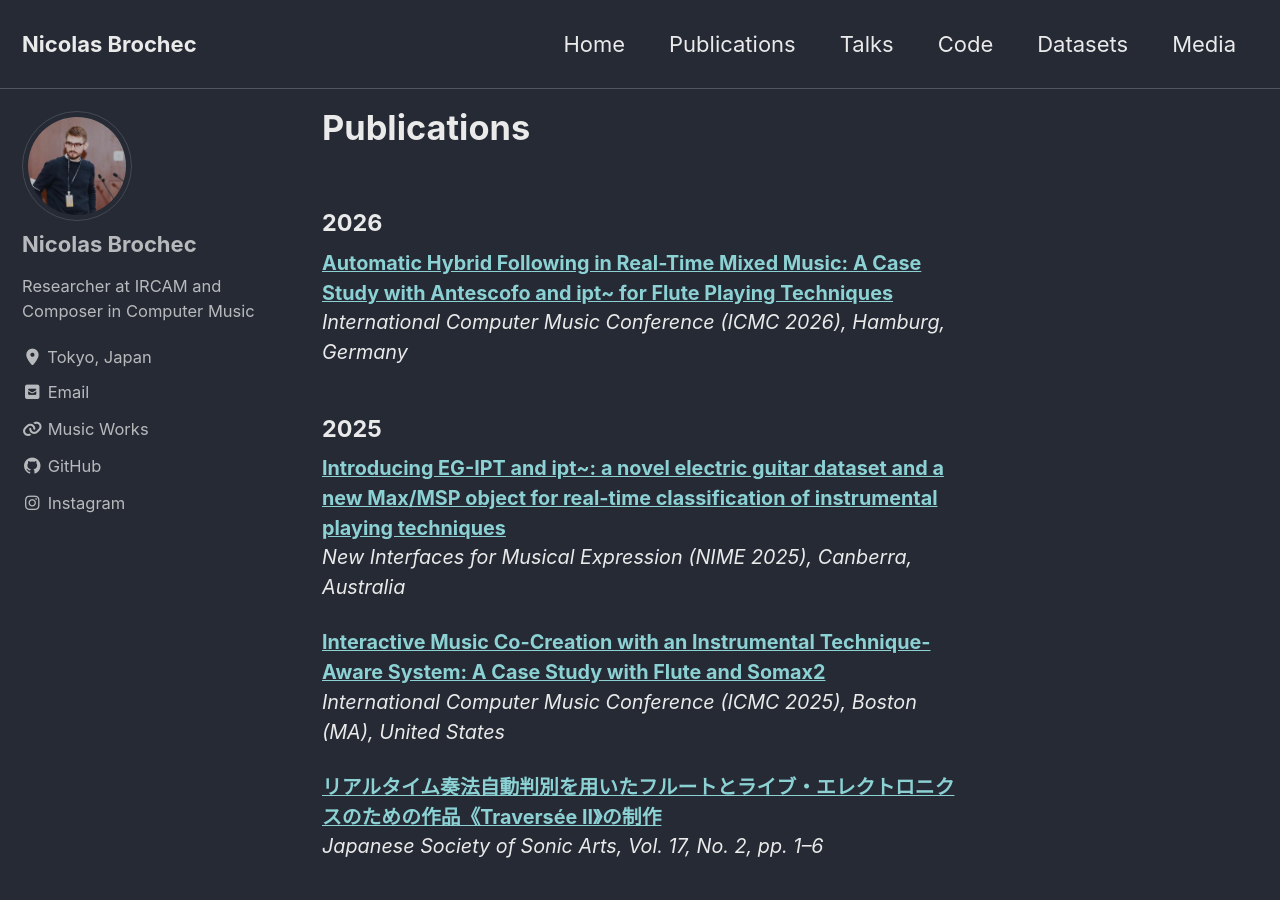
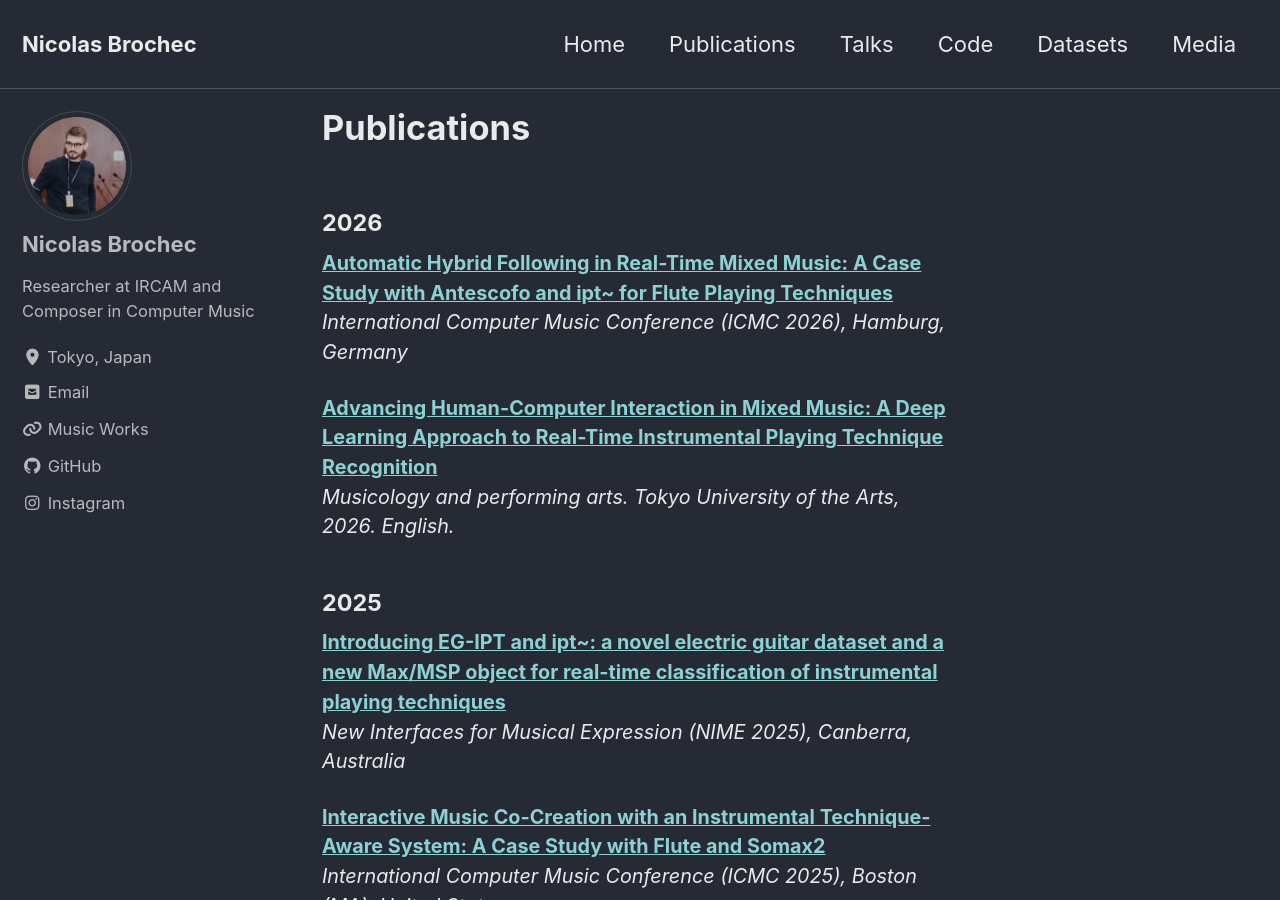
Before and after one commit to nbrochec/nbrochec.github.io, a Jekyll site: the page built from _pages/publications.md, in a window 1280 px wide and 900 px high. Built offline with Jekyll 4.4.1, drawn with Linux system fonts in a browser that asks for light colours; cached includes are drawn as plain includes.

Commit message:
update publications

```diff
--- a/_pages/publications.md
+++ b/_pages/publications.md
@@ -9,6 +9,11 @@ author_profile: true
 <p style="font-size: 90%;">
 <a href="https://hal.science/hal-05547946" target="_blank"><b>Automatic Hybrid Following in Real-Time Mixed Music: A Case Study with Antescofo and ipt~ for Flute Playing Techniques</b></a><br>
 <i>International Computer Music Conference (ICMC 2026), Hamburg, Germany</i>
+</p>
+
+<p style="font-size: 90%;">
+<a href="https://hal.science/tel-05503298" target="_blank"><b>Advancing Human-Computer Interaction in Mixed Music: A Deep Learning Approach to Real-Time Instrumental Playing Technique Recognition</b></a><br>
+<i>Musicology and performing arts. Tokyo University of the Arts, 2026. English.</i>
 </p>
 
 <h4>2025</h4>
```
